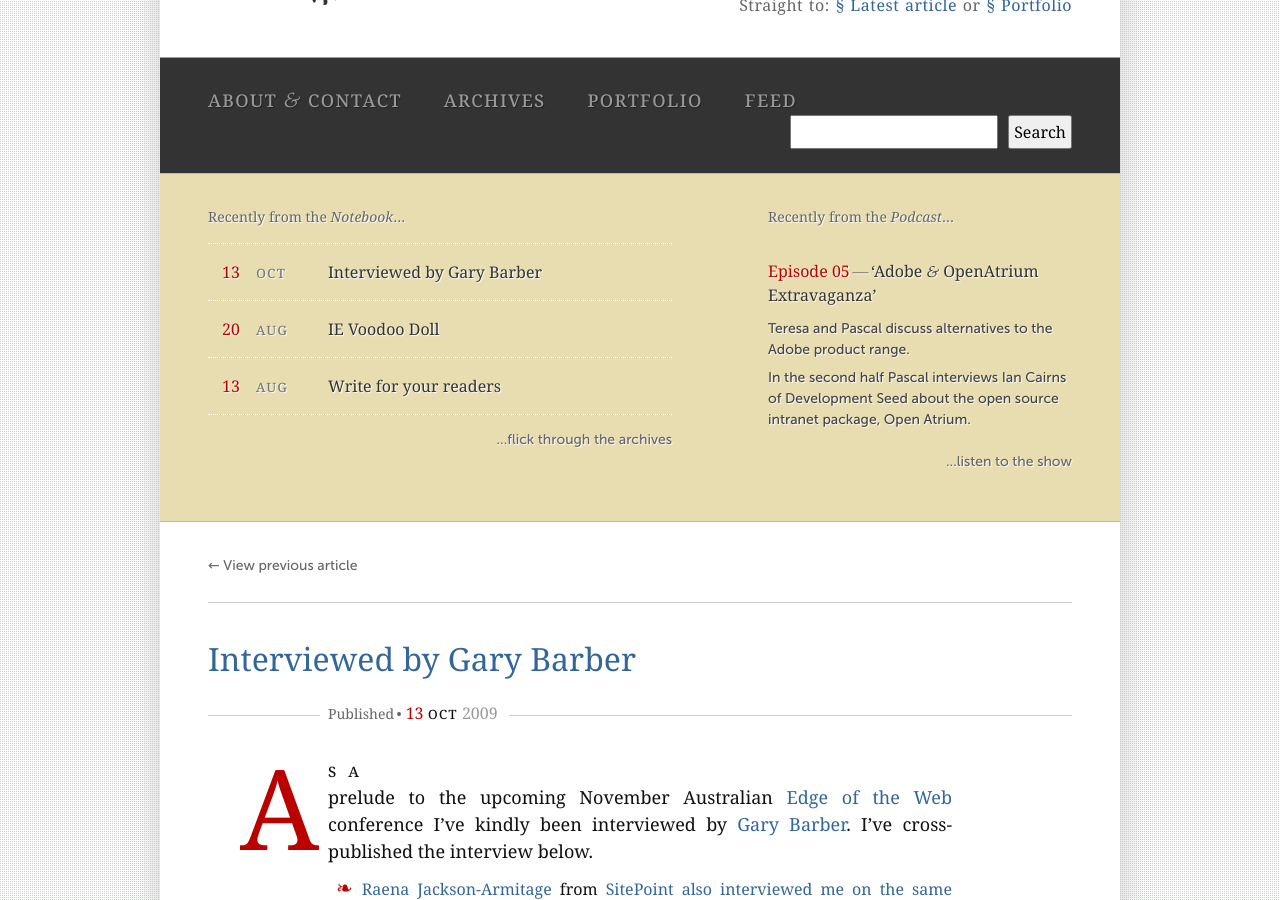
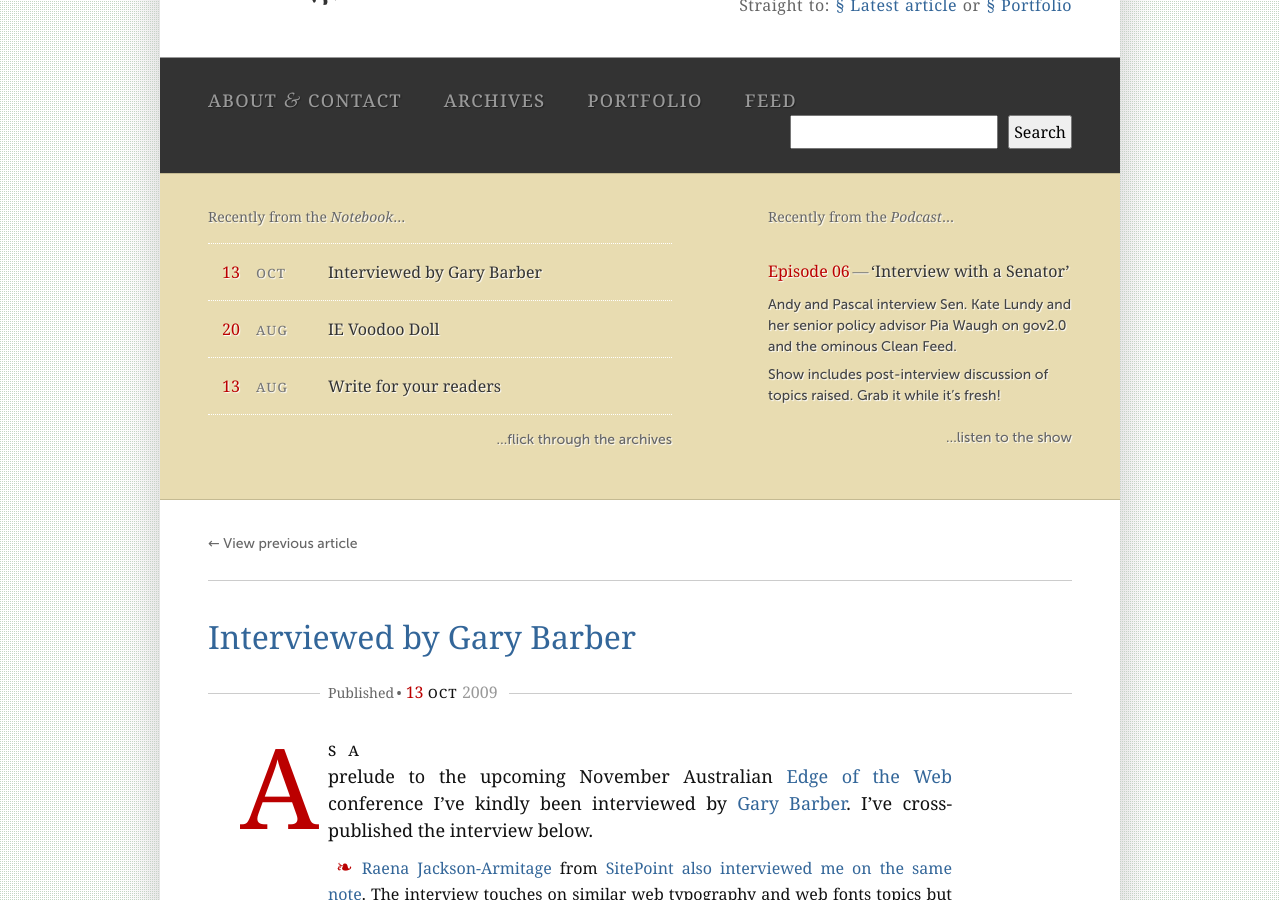
Before and after one commit to klepas/klepas.org, a Jekyll site: the page built from index.html, in a window 1280 px wide and 900 px high, scrolled down 393 px. Built offline with Jekyll 4.4.1, drawn with Linux system fonts in a browser that asks for light colours.

Commit message:
Updating work availability on about.html, podcast episode info and link in the cover includes and updated CV.

```diff
--- a/_includes/cover.html
+++ b/_includes/cover.html
@@ -18,10 +18,10 @@
 			</div> <!-- /.index.colSix.floatLeft -->
 			<div class="subhero-preview colFour floatRight">
 				<h2>Recently from the <em>Podcast</em>&hellip;</h2>
-				<h3><span class="episode-no">Episode 05</span>&thinsp;&mdash;&thinsp;<span class="episode-title">&lsquo;Adobe <span class="amp">&amp;</span> OpenAtrium Extravaganza&rsquo;</span></h3>
-				<p>Teresa and Pascal discuss alternatives to the Adobe product range.</p>
-				<p>In the second half Pascal interviews Ian Cairns of Development Seed about the open source intranet package, Open Atrium.</p>
-				<p class="more"><a class="internal floatRight" href="http://arcwhite.org/2009/10/15/a-capital-trio-etc-episode-5-adobe-and-openatrium-extravaganza/" title="Listen to the show on arcwhite.org (external)">&hellip;listen to the show</a></p>
+				<h3><span class="episode-no">Episode 06</span>&thinsp;&mdash;&thinsp;<span class="episode-title">&lsquo;Interview with a Senator&rsquo;</span></h3>
+				<p>Andy and Pascal interview Sen. Kate Lundy and her senior policy advisor Pia Waugh on gov2.0 and the ominous Clean Feed.</p>
+				<p>Show includes post-interview discussion of topics raised. Grab it while it&rsquo;s fresh!</p>
+				<p class="more"><a class="internal floatRight" href="http://www.capitalpodcast.com/?p=12" title="Listen to the show on capitalpodcast.com (external)">&hellip;listen to the show</a></p>
 			</div>
 			<div class="clear"></div>
 		</div> <!-- /#cover.clear -->
--- a/about.html
+++ b/about.html
@@ -25,7 +25,7 @@
                 <p>I am a freelance contract designer specialising in web-based mediums&thinsp;&mdash;&thinsp;in particular web applications and web typography. I design both small and large-scale websites, user interfaces, accompanying icons, and provide usability as well and accessibility assessments&thinsp;&mdash;&thinsp;for an overview, view <a href="#portfolio" title="Skip down to the portfolio preview">a preview of my portfolio</a>.
 </p>
                 <p>I have extended a large range of services in the past as part of working as a sole designer for a web development and consultancy company. Now as a contractor I have refined the services I offer to better suit this style of work. I prefer to work with a dedicated team and would be interested in establishing a dedicated position as a web designer for website design or web application projects, and of course anything to do with web typography.</p>
-                <p class="note availability">I am currently not available for any new work until December, 2009.</p>
+                <p class="note availability">I am currently not available for any new work until March, 2010.</p>
                 <h5>Your upcoming project&hellip;</h5>
                 <p>Got an idea bubbling in your head? A site that perhaps needs to be constructed? An app that you would like to build? I have formulated <a href="/files/doc/klepas-client-worksheet.pdf" title="Download the client worksheet">a handy worksheet (<acronym title="Portable Document Format">PDF</acronym>)</a> with some questions about you, your aspirations as a company, and how best to reﬂect that in your new website or web app. It helps me establish a clearer understanding of your needs. After all design is a communication art&thinsp;&mdash;&thinsp;it is vital to understand what needs to be communicated.</p>
                 <p class="note">For more information on the services I offer, my workflow, and what to expect when working with me, please download my <a href="/files/doc/klepas-workflow.pdf" title="Download the workflow info document">workflow document (<acronym title="Portable Document Format">PDF</acronym>)</a>, an extension of the work section on this page. To get in contact, just <a href="mailto:klepas@klepas.org" title="Email Simon Pascal Klein">shoot me an email</a>.</p>
```
Also changed, not shown: 1 other file.
